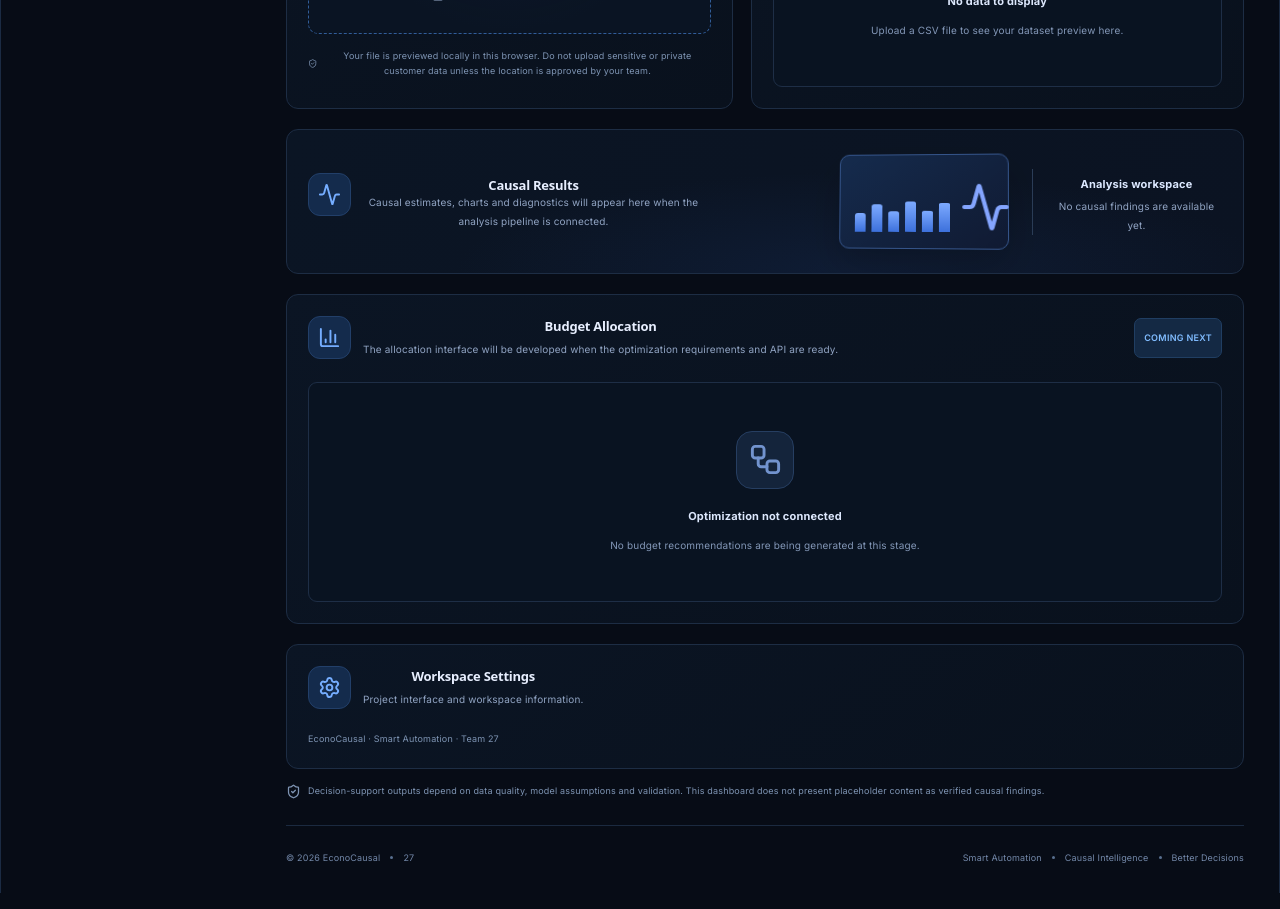
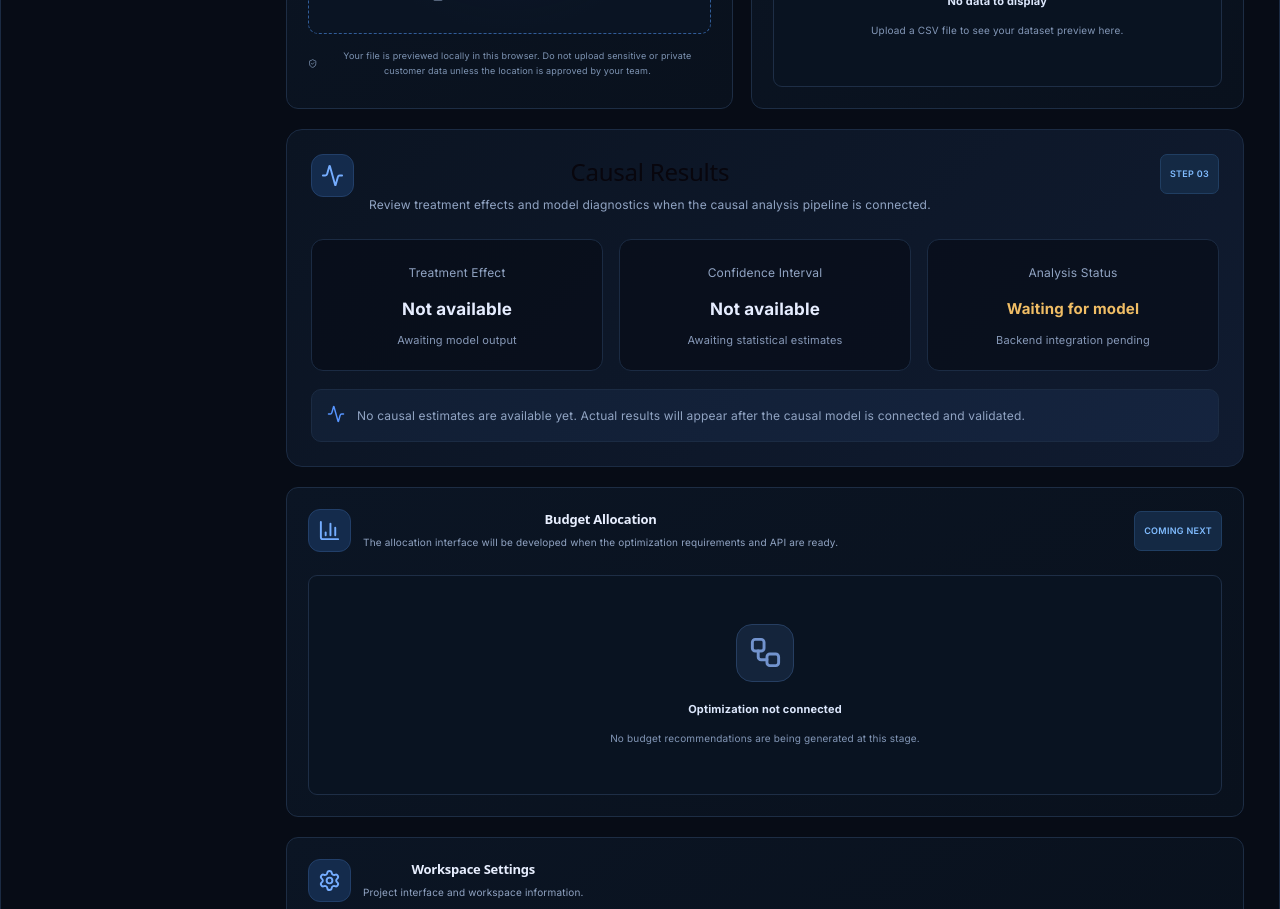
Before and after one commit to kanishka-80/EconoCausal, a React app in the folder frontend/: page / in a window 1280 px wide. Shown: the part 880-1789 px from the top of the page. Built offline with nearby package versions, Linux system fonts and the light colour scheme; the HTML template or start-up script is replaced by a standard one.

Commit message:
feat(frontend): improve causal results dashboard

```diff
--- a/frontend/src/App.css
+++ b/frontend/src/App.css
@@ -1305,3 +1305,111 @@ button:focus-visible, a:focus-visible, input:focus-visible {
     animation: none !important;
   }
 }
+/* Day 5: Causal Results panel */
+
+.causal-results-panel {
+  margin-top: 20px;
+  padding: 24px;
+  border: 1px solid var(--border);
+  border-radius: 16px;
+  background: linear-gradient(135deg, #0b1422, #101b30);
+}
+
+.causal-results-heading {
+  display: flex;
+  align-items: flex-start;
+  gap: 15px;
+  margin-bottom: 24px;
+}
+
+.causal-results-heading h2 {
+  margin: 4px 0 8px;
+}
+
+.causal-results-heading p {
+  color: #91a4c3;
+  font-size: 12px;
+  line-height: 1.7;
+  margin: 0;
+}
+
+.causal-results-heading .step-badge {
+  margin-left: auto;
+  flex-shrink: 0;
+}
+
+.causal-result-grid {
+  display: grid;
+  grid-template-columns: repeat(3, minmax(0, 1fr));
+  gap: 16px;
+}
+
+.causal-result-card {
+  padding: 20px;
+  border: 1px solid var(--border);
+  border-radius: 12px;
+  background: rgba(7, 12, 22, 0.65);
+  display: flex;
+  flex-direction: column;
+  gap: 10px;
+  min-width: 0;
+}
+
+.causal-result-card span {
+  color: #91a4c3;
+  font-size: 12px;
+}
+
+.causal-result-card strong {
+  color: #e6edff;
+  font-size: 17px;
+  overflow-wrap: anywhere;
+}
+
+.causal-result-card small {
+  color: #8799b8;
+  font-size: 11px;
+  line-height: 1.6;
+}
+
+.causal-result-card .causal-status {
+  color: #f0bd65;
+  font-size: 15px;
+}
+
+.causal-results-notice {
+  display: flex;
+  align-items: flex-start;
+  gap: 12px;
+  margin-top: 18px;
+  padding: 15px;
+  border: 1px solid var(--border);
+  border-radius: 10px;
+  background: rgba(87, 149, 255, 0.07);
+  color: #91a4c3;
+}
+
+.causal-results-notice svg {
+  flex-shrink: 0;
+  color: var(--blue);
+}
+
+.causal-results-notice p {
+  margin: 0;
+  font-size: 12px;
+  line-height: 1.8;
+}
+
+@media (max-width: 760px) {
+  .causal-result-grid {
+    grid-template-columns: 1fr;
+  }
+
+  .causal-results-heading {
+    flex-wrap: wrap;
+  }
+
+  .causal-results-heading .step-badge {
+    margin-left: 0;
+  }
+}
--- a/frontend/src/App.jsx
+++ b/frontend/src/App.jsx
@@ -512,36 +512,49 @@ function App() {
           </article>
         </section>
 
-        <section className="panel analysis-panel" id="analysis">
-          <div className="analysis-copy">
+              <section className="panel causal-results-panel" id="analysis">
+          <div className="causal-results-heading">
             <div className="panel-title-icon">
               <Activity size={23} />
             </div>
             <div>
               <h2>Causal Results</h2>
               <p>
-                Causal estimates, charts and diagnostics will appear here
-                when the analysis pipeline is connected.
+                Review treatment effects and model diagnostics when the
+                causal analysis pipeline is connected.
               </p>
             </div>
+            <span className="step-badge">STEP 03</span>
           </div>
 
-          <div className="analysis-visual" aria-hidden="true">
-            <div className="chart-card">
-              <div className="mini-bars">
-                <i /><i /><i /><i /><i /><i />
-              </div>
-              <div className="mini-line">
-                <Activity size={50} />
-              </div>
-            </div>
-            <div className="analysis-caption">
-              <strong>Analysis workspace</strong>
-              <p>No causal findings are available yet.</p>
-            </div>
+          <div className="causal-result-grid">
+            <article className="causal-result-card">
+              <span>Treatment Effect</span>
+              <strong>Not available</strong>
+              <small>Awaiting model output</small>
+            </article>
+
+            <article className="causal-result-card">
+              <span>Confidence Interval</span>
+              <strong>Not available</strong>
+              <small>Awaiting statistical estimates</small>
+            </article>
+
+            <article className="causal-result-card">
+              <span>Analysis Status</span>
+              <strong className="causal-status">Waiting for model</strong>
+              <small>Backend integration pending</small>
+            </article>
+          </div>
+
+          <div className="causal-results-notice">
+            <Activity size={18} />
+            <p>
+              No causal estimates are available yet. Actual results will
+              appear after the causal model is connected and validated.
+            </p>
           </div>
         </section>
-
         <section className="panel" id="budget" style={{ marginTop: 20 }}>
           <div className="panel-heading">
             <div className="panel-title-icon">
```
